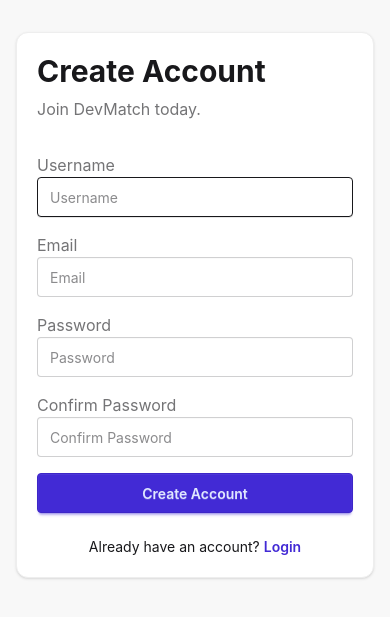
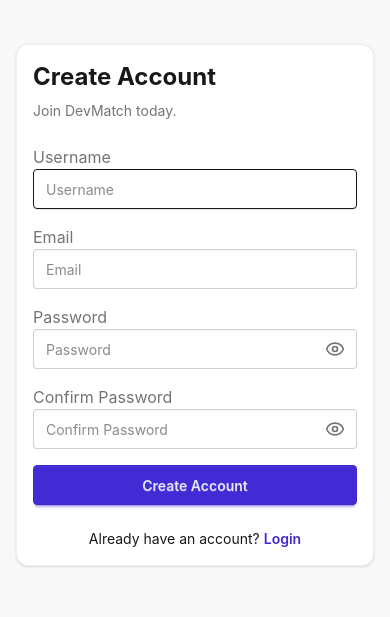
Before and after one commit to microbhuvan/devmatch_updated, a React (Vite) app in the folder frontend/: page /signup in a window 390 px wide. Shown: the part 117-734 px from the top of the page. Built offline with nearby package versions, Linux system fonts and the light colour scheme; no server answers.

Commit message:
added hide show password feature

```diff
--- a/frontend/src/components/auth/LoginForm.tsx
+++ b/frontend/src/components/auth/LoginForm.tsx
@@ -2,12 +2,12 @@
 import { useState } from "react";
 import { Link, useNavigate } from "react-router-dom";
 import { useDispatch } from "react-redux";
+import { Eye, EyeOff } from "lucide-react";
 
 import { login } from "../../services/auth.service";
 import { setUser } from "../../redux/slices/authSlice";
 import { useToast } from "../../hooks/useToast";
 import { getMyProfile } from "../../services/profile.service";
-
 import { setProfile, setNoProfile } from "../../redux/slices/profileSlice";
 
 const LoginForm = () => {
@@ -20,7 +20,9 @@
     password: "",
   });
 
+  const [showPassword, setShowPassword] = useState(false);
   const [loading, setLoading] = useState(false);
+
   const [errors, setErrors] = useState({
     username: "",
     password: "",
@@ -54,14 +56,12 @@
   const handleSubmit = async (e: React.FormEvent<HTMLFormElement>) => {
     e.preventDefault();
 
-    if (!validateForm()) {
-      return;
-    }
+    if (!validateForm()) return;
 
     try {
       setLoading(true);
+
       const data = await login(formData);
-
       dispatch(setUser(data.user));
 
       try {
@@ -78,6 +78,7 @@
         (axios.isAxiosError<{ message?: string }>(err)
           ? err.response?.data?.message
           : undefined) || "Login failed. Please check your credentials.";
+
       toast.error(message);
     } finally {
       setLoading(false);
@@ -85,9 +86,10 @@
   };
 
   return (
-    <div className="w-full max-w-md rounded-xl border border-base-300 bg-base-100 p-5 shadow-sm sm:p-8">
-      <h1 className="mb-2 text-3xl font-bold">Welcome Back</h1>
-      <p className="mb-8 text-base-content/60">
+    <div className="mx-auto w-full max-w-md rounded-xl border border-base-300 bg-base-100 p-4 shadow-sm sm:p-6 md:p-8">
+      <h1 className="mb-2 text-2xl font-bold sm:text-3xl">Welcome Back</h1>
+
+      <p className="mb-6 text-sm text-base-content/60 sm:mb-8 sm:text-base">
         Login to continue to DevMatch.
       </p>
 
@@ -96,6 +98,7 @@
           <label htmlFor="username" className="label">
             <span className="label-text">Username</span>
           </label>
+
           <input
             id="username"
             type="text"
@@ -103,10 +106,14 @@
             placeholder="Username"
             value={formData.username}
             onChange={handleChange}
-            className={`input input-bordered w-full ${errors.username ? "input-error" : ""}`}
+            className={`input input-bordered w-full ${
+              errors.username ? "input-error" : ""
+            }`}
+            autoComplete="username"
             required
             autoFocus
           />
+
           {errors.username && (
             <p className="mt-1 text-xs text-error">{errors.username}</p>
           )}
@@ -116,16 +123,37 @@
           <label htmlFor="password" className="label">
             <span className="label-text">Password</span>
           </label>
+
+          <div className="relative">
             <input
               id="password"
-            type="password"
+              type={showPassword ? "text" : "password"}
               name="password"
               placeholder="Password"
               value={formData.password}
               onChange={handleChange}
-            className={`input input-bordered w-full ${errors.password ? "input-error" : ""}`}
+              className={`input input-bordered w-full pr-12 ${
+                errors.password ? "input-error" : ""
+              }`}
+              autoComplete="current-password"
               required
             />
+
+            <button
+              type="button"
+              onClick={() => setShowPassword((prev) => !prev)}
+              aria-label={showPassword ? "Hide password" : "Show password"}
+              aria-pressed={showPassword}
+              className="absolute inset-y-0 right-0 flex items-center justify-center px-3 text-base-content/60 hover:text-base-content focus-visible:outline-none focus-visible:ring-2 focus-visible:ring-primary rounded-r-lg"
+            >
+              {showPassword ? (
+                <EyeOff size={20} aria-hidden="true" />
+              ) : (
+                <Eye size={20} aria-hidden="true" />
+              )}
+            </button>
+          </div>
+
           {errors.password && (
             <p className="mt-1 text-xs text-error">{errors.password}</p>
           )}
@@ -140,14 +168,21 @@
           </Link>
         </div>
 
-        <button disabled={loading} className="btn btn-primary w-full">
+        <button
+          type="submit"
+          disabled={loading}
+          className="btn btn-primary w-full"
+        >
           {loading ? <span className="loading loading-spinner" /> : "Login"}
         </button>
       </form>
 
       <p className="mt-6 text-center text-sm">
         Don't have an account?{" "}
-        <Link to="/signup" className="font-semibold text-primary">
+        <Link
+          to="/signup"
+          className="font-semibold text-primary hover:underline"
+        >
           Sign Up
         </Link>
       </p>
--- a/frontend/src/components/auth/SignupForm.tsx
+++ b/frontend/src/components/auth/SignupForm.tsx
@@ -2,6 +2,8 @@
 import { useState } from "react";
 import { Link, useNavigate } from "react-router-dom";
 import { useDispatch } from "react-redux";
+import { Eye, EyeOff } from "lucide-react";
+
 import { signup } from "../../services/auth.service";
 import { setUser } from "../../redux/slices/authSlice";
 import { useToast } from "../../hooks/useToast";
@@ -18,7 +20,10 @@
     confirmPassword: "",
   });
 
+  const [showPassword, setShowPassword] = useState(false);
+  const [showConfirmPassword, setShowConfirmPassword] = useState(false);
   const [loading, setLoading] = useState(false);
+
   const [errors, setErrors] = useState({
     username: "",
     email: "",
@@ -27,10 +32,10 @@
   });
 
   const handleChange = (e: React.ChangeEvent<HTMLInputElement>) => {
-    setFormData({
-      ...formData,
+    setFormData((prev) => ({
+      ...prev,
       [e.target.name]: e.target.value,
-    });
+    }));
   };
 
   const validateForm = () => {
@@ -40,13 +45,11 @@
       password: "",
       confirmPassword: "",
     };
+
     let isValid = true;
     const emailRegex = /^[^\s@]+@[^\s@]+\.[^\s@]+$/;
 
-    if (
-      formData.username.length < 2 ||
-      formData.username.length > 50
-    ) {
+    if (formData.username.length < 2 || formData.username.length > 50) {
       newErrors.username = "Username must be between 2 and 50 characters.";
       isValid = false;
     }
@@ -70,25 +73,29 @@
     return isValid;
   };
 
-
   const handleSubmit = async (e: React.FormEvent<HTMLFormElement>) => {
     e.preventDefault();
-    if (!validateForm()) {
-      return;
-    }
+
+    if (!validateForm()) return;
 
     setLoading(true);
+
     try {
       const data = await signup({
         username: formData.username,
         email: formData.email,
         password: formData.password,
       });
+
       dispatch(setUser(data.user));
       toast.success("Account created successfully!");
       navigate("/create-profile");
     } catch (err: unknown) {
-      const message = (axios.isAxiosError<{ message?: string }>(err) ? err.response?.data?.message : undefined) || "Signup failed. Please try again.";
+      const message =
+        (axios.isAxiosError<{ message?: string }>(err)
+          ? err.response?.data?.message
+          : undefined) || "Signup failed. Please try again.";
+
       toast.error(message);
     } finally {
       setLoading(false);
@@ -96,15 +103,19 @@
   };
 
   return (
-    <div className="w-full max-w-md rounded-xl border border-base-300 bg-base-100 p-5 shadow-sm sm:p-8">
-      <h1 className="mb-2 text-3xl font-bold">Create Account</h1>
-      <p className="mb-8 text-base-content/60">Join DevMatch today.</p>
+    <div className="mx-auto w-full max-w-md rounded-xl border border-base-300 bg-base-100 p-4 shadow-sm sm:p-6 md:p-8">
+      <h1 className="mb-2 text-2xl font-bold sm:text-3xl">Create Account</h1>
+
+      <p className="mb-6 text-sm text-base-content/60 sm:mb-8 sm:text-base">
+        Join DevMatch today.
+      </p>
 
       <form onSubmit={handleSubmit} className="space-y-4">
         <div className="form-control">
           <label htmlFor="username" className="label">
             <span className="label-text">Username</span>
           </label>
+
           <input
             id="username"
             type="text"
@@ -112,17 +123,24 @@
             placeholder="Username"
             value={formData.username}
             onChange={handleChange}
-            className={`input input-bordered w-full ${errors.username ? "input-error" : ""}`}
+            className={`input input-bordered w-full ${
+              errors.username ? "input-error" : ""
+            }`}
+            autoComplete="username"
             required
             autoFocus
           />
-          {errors.username && <p className="mt-1 text-xs text-error">{errors.username}</p>}
+
+          {errors.username && (
+            <p className="mt-1 text-xs text-error">{errors.username}</p>
+          )}
         </div>
 
         <div className="form-control">
           <label htmlFor="email" className="label">
             <span className="label-text">Email</span>
           </label>
+
           <input
             id="email"
             type="email"
@@ -130,57 +148,121 @@
             placeholder="Email"
             value={formData.email}
             onChange={handleChange}
-            className={`input input-bordered w-full ${errors.email ? "input-error" : ""}`}
+            className={`input input-bordered w-full ${
+              errors.email ? "input-error" : ""
+            }`}
+            autoComplete="email"
             required
           />
-          {errors.email && <p className="mt-1 text-xs text-error">{errors.email}</p>}
+
+          {errors.email && (
+            <p className="mt-1 text-xs text-error">{errors.email}</p>
+          )}
         </div>
 
         <div className="form-control">
           <label htmlFor="password" className="label">
             <span className="label-text">Password</span>
           </label>
+
+          <div className="relative">
             <input
               id="password"
-            type="password"
+              type={showPassword ? "text" : "password"}
               name="password"
               placeholder="Password"
               value={formData.password}
               onChange={handleChange}
-            className={`input input-bordered w-full ${errors.password ? "input-error" : ""}`}
+              className={`input input-bordered w-full pr-12 ${
+                errors.password ? "input-error" : ""
+              }`}
+              autoComplete="new-password"
               required
             />
-          {errors.password && <p className="mt-1 text-xs text-error">{errors.password}</p>}
+
+            <button
+              type="button"
+              onClick={() => setShowPassword((prev) => !prev)}
+              aria-label={showPassword ? "Hide password" : "Show password"}
+              aria-pressed={showPassword}
+              className="absolute inset-y-0 right-0 flex items-center justify-center rounded-r-lg px-3 text-base-content/60 hover:text-base-content focus-visible:outline-none focus-visible:ring-2 focus-visible:ring-primary"
+            >
+              {showPassword ? (
+                <EyeOff size={20} aria-hidden="true" />
+              ) : (
+                <Eye size={20} aria-hidden="true" />
+              )}
+            </button>
+          </div>
+
+          {errors.password && (
+            <p className="mt-1 text-xs text-error">{errors.password}</p>
+          )}
         </div>
 
         <div className="form-control">
-          <label htmlFor="confirmPassword"  className="label">
+          <label htmlFor="confirmPassword" className="label">
             <span className="label-text">Confirm Password</span>
           </label>
+
+          <div className="relative">
             <input
               id="confirmPassword"
-            type="password"
+              type={showConfirmPassword ? "text" : "password"}
               name="confirmPassword"
               placeholder="Confirm Password"
               value={formData.confirmPassword}
               onChange={handleChange}
-            className={`input input-bordered w-full ${errors.confirmPassword ? "input-error" : ""}`}
+              className={`input input-bordered w-full pr-12 ${
+                errors.confirmPassword ? "input-error" : ""
+              }`}
+              autoComplete="new-password"
               required
             />
-          {errors.confirmPassword && <p className="mt-1 text-xs text-error">{errors.confirmPassword}</p>}
+
+            <button
+              type="button"
+              onClick={() => setShowConfirmPassword((prev) => !prev)}
+              aria-label={
+                showConfirmPassword
+                  ? "Hide confirm password"
+                  : "Show confirm password"
+              }
+              aria-pressed={showConfirmPassword}
+              className="absolute inset-y-0 right-0 flex items-center justify-center rounded-r-lg px-3 text-base-content/60 hover:text-base-content focus-visible:outline-none focus-visible:ring-2 focus-visible:ring-primary"
+            >
+              {showConfirmPassword ? (
+                <EyeOff size={20} aria-hidden="true" />
+              ) : (
+                <Eye size={20} aria-hidden="true" />
+              )}
+            </button>
+          </div>
+
+          {errors.confirmPassword && (
+            <p className="mt-1 text-xs text-error">{errors.confirmPassword}</p>
+          )}
         </div>
 
         <button
+          type="submit"
           disabled={loading}
           className="btn btn-primary w-full"
         >
-          {loading ? <span className="loading loading-spinner" /> : "Create Account"}
+          {loading ? (
+            <span className="loading loading-spinner" />
+          ) : (
+            "Create Account"
+          )}
         </button>
       </form>
 
       <p className="mt-6 text-center text-sm">
         Already have an account?{" "}
-        <Link to="/login" className="font-semibold text-primary">
+        <Link
+          to="/login"
+          className="font-semibold text-primary hover:underline"
+        >
           Login
         </Link>
       </p>
```
Also changed, not shown: 1 other file (tests, documents, lock files or other folders). Lines whose indentation alone changed are shown as unchanged.
